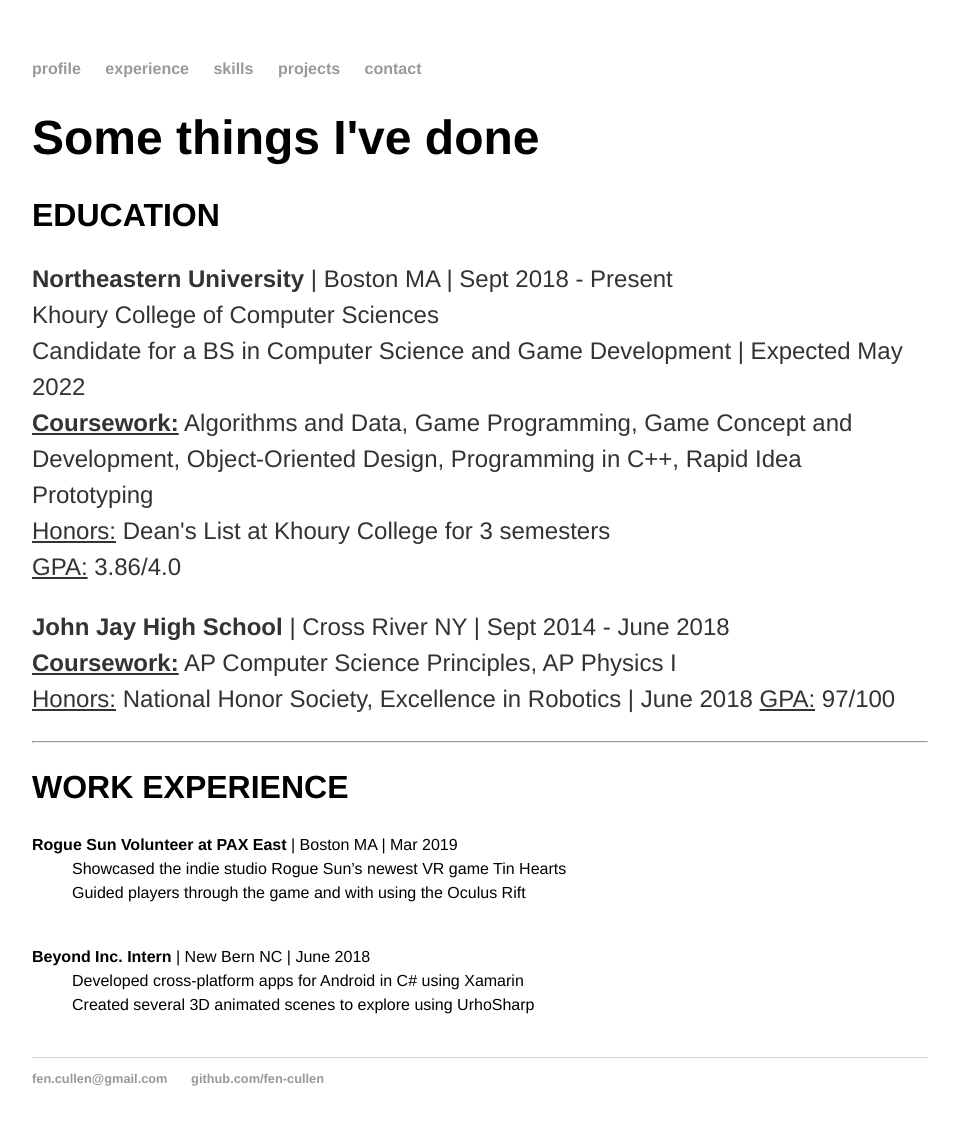
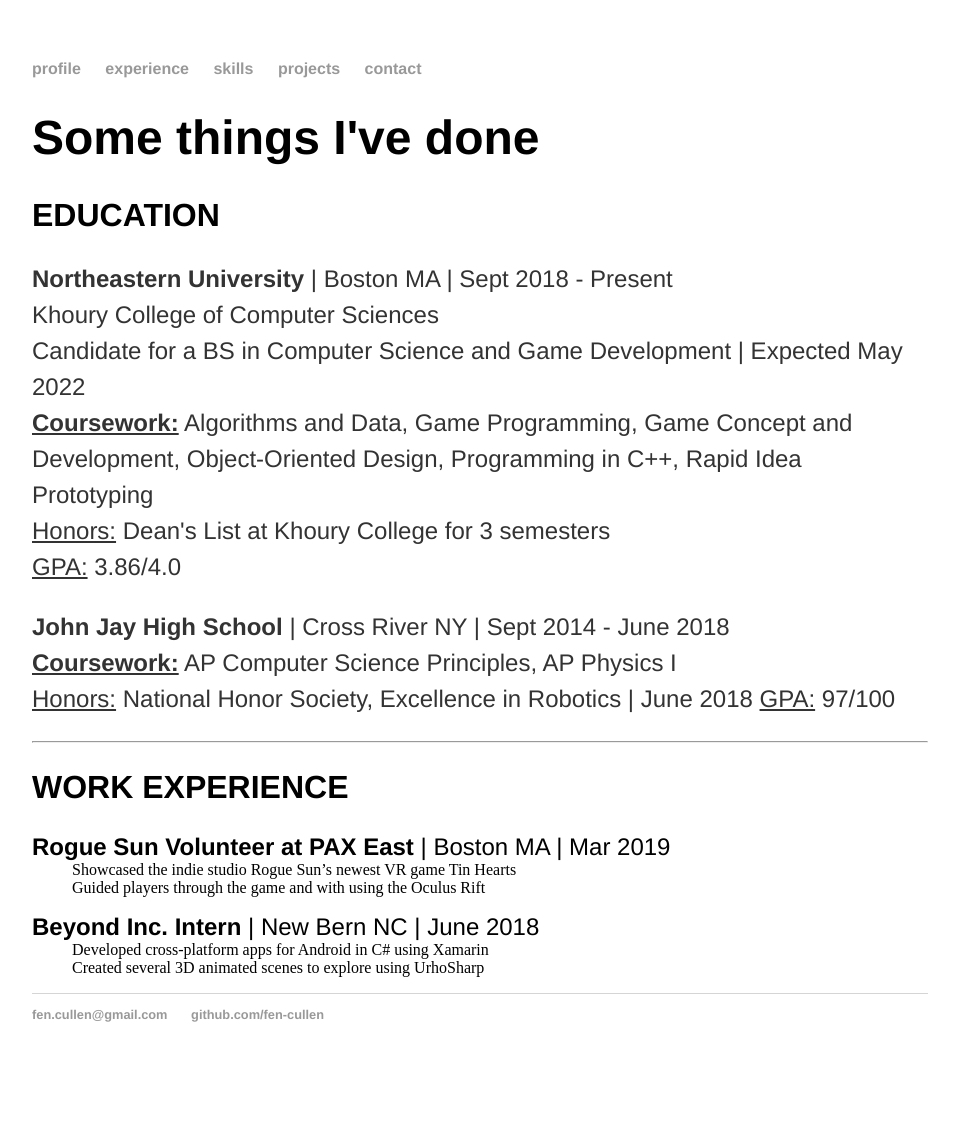
Before and after one commit to fen-cullen/fen-cullen.github.io, a Jekyll site: the page built from experience/index.html, in a window 1280 px wide. Shown: the whole page, without its empty margins (160-1119 px from the left). Built offline with Jekyll 4.4.1, drawn with Linux system fonts in a browser that asks for light colours; after the commit the page ends 1082 px from its top, so only the background shows below that.

Commit message:
Update main.css

```diff
--- a/css/main.css
+++ b/css/main.css
@@ -38,18 +38,19 @@
     font-size: .8em;
 }
 
-
+/*
 dl {
     margin: 20px auto 40px;
     line-height: 1.5em;
     font-family:'Helvetica', 'Arial', 'Sans-Serif';
 }
 
-/*
+*/
 dl dt {
+    font-family:'Helvetica', 'Arial', 'Sans-Serif';
     font-size: 1.5em;
 }
-
+/*
 dl dd {
     font-size: 1.25em;
     list-style-type: circle;
```
